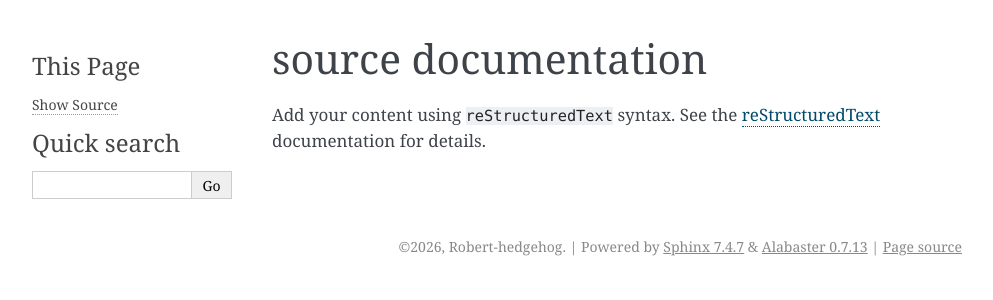
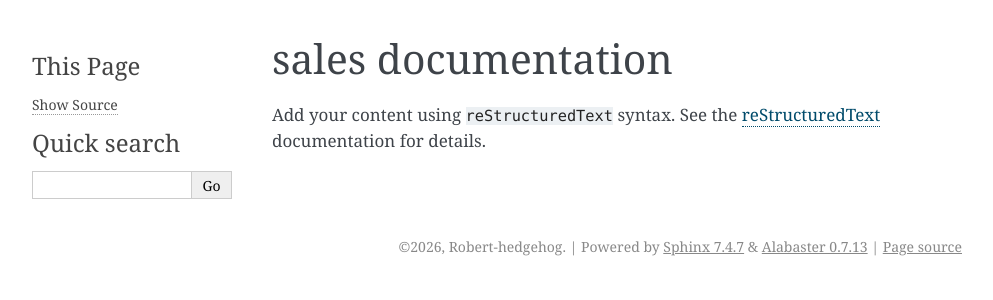
Before and after one commit to Robert-hedgehog/test-git-fossdev, a Sphinx documentation site: the page built from docs_domain/docs/source/index.rst, in a window 1280 px wide. Shown: the top 300 px of the page, without its empty margins (148-1141 px from the left). Built offline with Sphinx 7.4.7, drawn with Linux system fonts in a browser that asks for light colours.

```diff
--- a/docs_domain/docs/source/conf.py
+++ b/docs_domain/docs/source/conf.py
@@ -9,7 +9,7 @@
 project = 'sales'
 copyright = '2026, Robert-hedgehog'
 author = 'Robert-hedgehog'
-release = '0.0'
+release = '0.0.0'
 
 # -- General configuration ---------------------------------------------------
 # https://www.sphinx-doc.org/en/master/usage/configuration.html#general-configuration
--- a/docs_domain/docs/source/index.rst
+++ b/docs_domain/docs/source/index.rst
@@ -1,10 +1,10 @@
-.. source documentation master file, created by
-   sphinx-quickstart on Thu Apr  2 14:04:43 2026.
+.. sales documentation master file, created by
+   sphinx-quickstart on Thu Apr  2 14:25:49 2026.
    You can adapt this file completely to your liking, but it should at least
    contain the root `toctree` directive.
 
-source documentation
-====================
+sales documentation
+===================
 
 Add your content using ``reStructuredText`` syntax. See the
 `reStructuredText <https://www.sphinx-doc.org/en/master/usage/restructuredtext/index.html>`_
```
